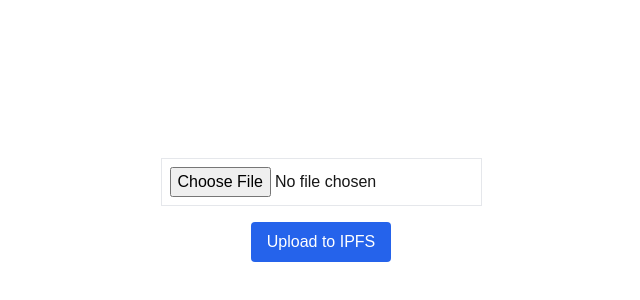
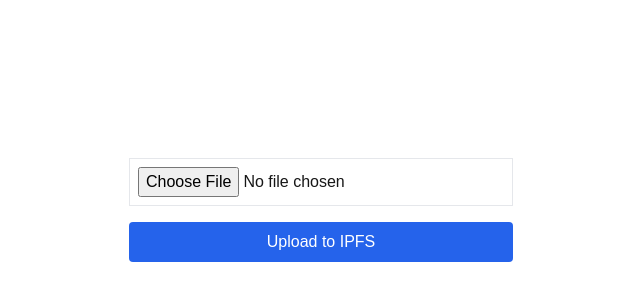
Before and after one commit to RadiantDensity/entarium.xyz, a Next.js app: page / in a window 1280 px wide. Shown: the part 190-490 px from the top of the page, without its empty margins (319-959 px from the left). Built offline with nearby package versions, Linux system fonts and the light colour scheme.

Commit message:
Update page.js

```diff
--- a/app/page.js
+++ b/app/page.js
@@ -4,43 +4,97 @@
 export default function Home() {
   const fileInputRef = useRef(null);
   const [cid, setCid] = useState("");
+  const [progress, setProgress] = useState(0);
   const [loading, setLoading] = useState(false);
+  const [error, setError] = useState("");
 
   async function handleUpload(e) {
     e.preventDefault();
+    setError("");
+    setCid("");
+    setProgress(0);
+    const file = fileInputRef.current.files[0];
+    if (!file) return;
+
     setLoading(true);
-    const file = fileInputRef.current.files[0];
-    if (!file) {
-      setLoading(false);
-      return;
-    }
+
     const formData = new FormData();
     formData.append("file", file);
-    const res = await fetch("/api/upload-to-ipfs", {
-      method: "POST",
-      body: formData,
-    });
-    const data = await res.json();
-    setCid(data.cid || "Error uploading");
-    setLoading(false);
+
+    // Use XMLHttpRequest for upload progress
+    const xhr = new XMLHttpRequest();
+    xhr.open("POST", "/api/upload-to-ipfs");
+
+    xhr.upload.onprogress = (event) => {
+      if (event.lengthComputable) {
+        setProgress(Math.round((event.loaded / event.total) * 100));
+      }
+    };
+
+    xhr.onload = async () => {
+      setLoading(false);
+      if (xhr.status === 200) {
+        try {
+          const data = JSON.parse(xhr.responseText);
+          setCid(data.cid || "Upload failed");
+          setProgress(100);
+
+          // Fire-and-forget n8n webhook (optional, for Notion logging)
+          fetch("https://radiantdensity.app.n8n.cloud/webhook/YOUR-WEBHOOK-ID", {
+            method: "POST",
+            headers: { "Content-Type": "application/json" },
+            body: JSON.stringify({
+              filename: file.name,
+              cid: data.cid,
+              uploadedAt: new Date().toISOString(),
+            }),
+          });
+
+        } catch (err) {
+          setError("Upload completed but invalid response.");
+        }
+      } else {
+        setError("Upload failed. Server error.");
+      }
+    };
+
+    xhr.onerror = () => {
+      setLoading(false);
+      setError("Upload failed. Network error.");
+    };
+
+    xhr.send(formData);
   }
 
   return (
     <main className="flex flex-col items-center justify-center min-h-screen p-4">
-      <form onSubmit={handleUpload} className="flex flex-col items-center space-y-4">
-        <input type="file" ref={fileInputRef} className="border p-2" />
+      <form onSubmit={handleUpload} className="flex flex-col items-center space-y-4 w-full max-w-sm">
+        <input type="file" ref={fileInputRef} className="border p-2 w-full" />
         <button
           type="submit"
-          className="bg-blue-600 text-white px-4 py-2 rounded hover:bg-blue-700 disabled:opacity-50"
+          className="bg-blue-600 text-white px-4 py-2 rounded hover:bg-blue-700 disabled:opacity-50 w-full"
           disabled={loading}
         >
           {loading ? "Uploading..." : "Upload to IPFS"}
         </button>
+        {progress > 0 && (
+          <div className="w-full bg-gray-200 rounded h-3 mt-2">
+            <div
+              className="bg-blue-600 h-3 rounded"
+              style={{ width: `${progress}%` }}
+            />
+          </div>
+        )}
       </form>
       {cid && (
-        <div className="mt-4">
-          <div className="font-bold">CID:</div>
-          <div className="break-all">{cid}</div>
+        <div className="mt-4 p-4 bg-green-100 text-green-900 rounded w-full max-w-sm text-center">
+          <div className="font-bold">Upload Successful!</div>
+          <div className="break-all">CID: {cid}</div>
+        </div>
+      )}
+      {error && (
+        <div className="mt-4 p-4 bg-red-100 text-red-900 rounded w-full max-w-sm text-center">
+          {error}
         </div>
       )}
     </main>
```
